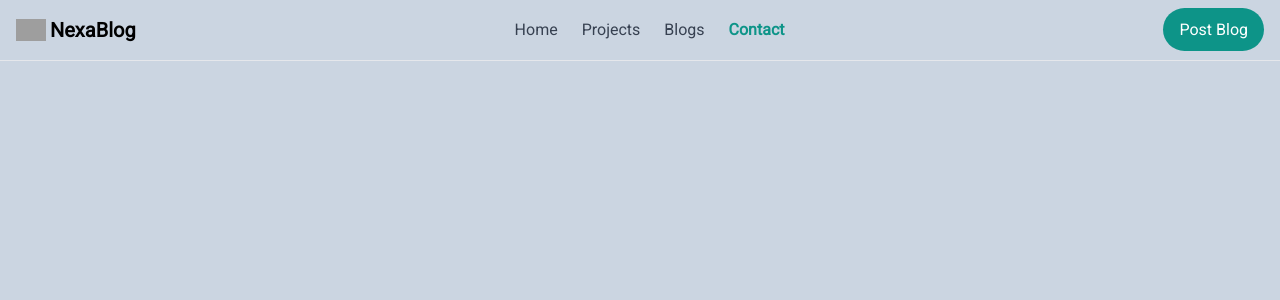
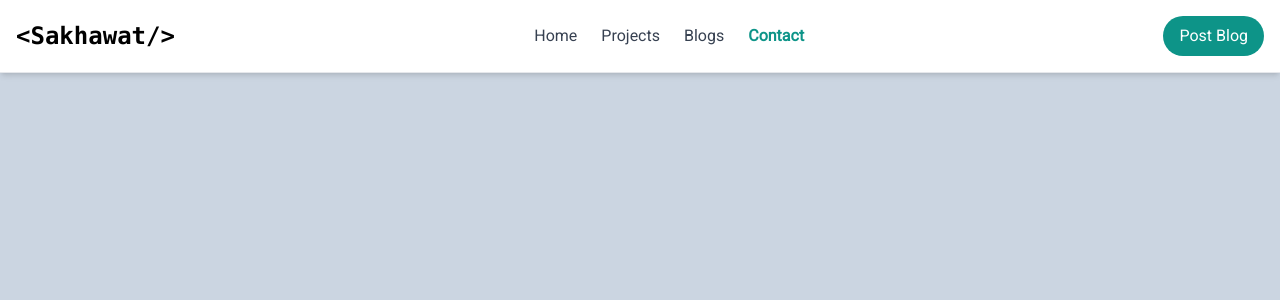
Before and after one commit to Sakhawat71/personal-portfolio-a5, a Next.js app: page /contact in a window 1280 px wide. Shown: the top 300 px of the page. Built offline with nearby package versions, Linux system fonts and the light colour scheme; grey boxes are pictures that could not be loaded.

Commit message:
feat: enhance Navbar with mobile menu support and improved styling

```diff
--- a/src/components/shared/Navbar.tsx
+++ b/src/components/shared/Navbar.tsx
@@ -2,11 +2,12 @@
 
 import Link from "next/link";
 import { usePathname } from "next/navigation";
-// import brandLogo from "@/assets/logo.png";
-import Image from "next/image";
+import { useState } from "react";
+import { Menu, X } from "lucide-react";
 
 const Navbar = () => {
     const pathname = usePathname();
+    const [isOpen, setIsOpen] = useState(false);
 
     const navLinks = [
         { href: "/", label: "Home" },
@@ -16,44 +17,70 @@ const Navbar = () => {
     ];
 
     return (
-        <nav className="flex items-center justify-between p-4 border-b container mx-auto">
+        <nav className="border-b shadow-md bg-white dark:bg-gray-900 dark:text-white">
+            <div className="container mx-auto flex items-center justify-between p-4">
+                {/* Logo */}
                 <div className="flex items-center">
-                <div className="flex items-center space-x-2">
-                    <Link href="/" className="flex items-center gap-1">
-                        <Image
-                            src='https://i.ibb.co.com/CnyPN5K/logo-portfolio-removebg-preview.png'
-                            width={30}
-                            height={30}
-                            alt="logo"
-                        />
-                        <span className="text-xl font-bold">NexaBlog</span>
+                    <Link href="/" className="text-2xl font-bold font-mono">
+                        {`<Sakhawat/>`}
                     </Link>
                 </div>
-            </div>
 
-            <div className="flex items-center space-x-6">
+                {/* Desktop Menu */}
+                <div className="hidden md:flex items-center space-x-6">
                     {navLinks.map(({ href, label }) => (
                         <Link
                             key={href}
                             href={href}
                             className={`${pathname === href
                                 ? "text-teal-600 font-bold"
-                            : "text-gray-700 hover:text-6eal-700"
-                            }`}
+                                : "text-gray-700 hover:text-teal-700 dark:text-gray-300 dark:hover:text-teal-400"
+                                } transition-colors`}
                         >
                             {label}
                         </Link>
                     ))}
                 </div>
 
-            <div>
+                {/* Post Blog Button (Always Visible) */}
                 <Link
                     href="/blogs/create"
-                    className="px-4 py-3 bg-teal-600 text-white rounded-full hover:bg-teal-500"
+                    className="hidden md:block px-4 py-2 bg-teal-600 text-white rounded-full hover:bg-teal-500 transition"
+                >
+                    Post Blog
+                </Link>
+
+                {/* Mobile Menu Button */}
+                <button
+                    className="md:hidden p-2 rounded-lg bg-gray-200 dark:bg-gray-800"
+                    onClick={() => setIsOpen(!isOpen)}
+                >
+                    {isOpen ? <X size={24} /> : <Menu size={24} />}
+                </button>
+            </div>
+
+            {/* Mobile Menu */}
+            {isOpen && (
+                <div className="md:hidden flex flex-col items-center space-y-4 pb-4 bg-white dark:bg-gray-900 transition-all">
+                    {navLinks.map(({ href, label }) => (
+                        <Link
+                            key={href}
+                            href={href}
+                            className="text-gray-700 hover:text-teal-700 dark:text-gray-300 dark:hover:text-teal-400 transition-colors"
+                            onClick={() => setIsOpen(false)}
+                        >
+                            {label}
+                        </Link>
+                    ))}
+                    <Link
+                        href="/blogs/create"
+                        className="px-4 py-2 bg-teal-600 text-white rounded-full hover:bg-teal-500 transition"
+                        onClick={() => setIsOpen(false)}
                     >
                         Post Blog
                     </Link>
                 </div>
+            )}
         </nav>
     );
 };
```
Also changed, not shown: src/assets/logo.png (added). Lines whose indentation alone changed are shown as unchanged.
